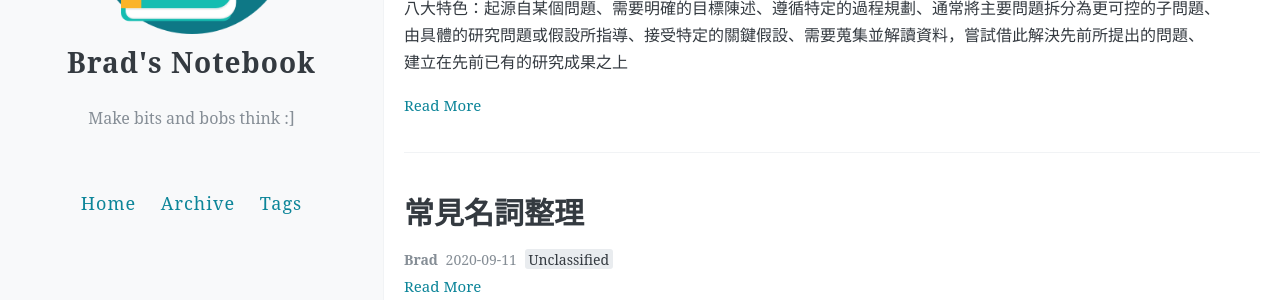
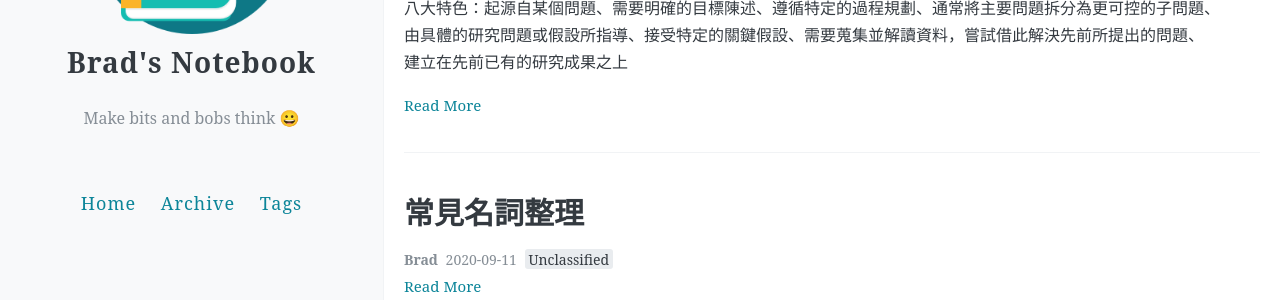
Before and after one commit to BradXiao/BradXiao.github.io, a Jekyll site: the page built from index.html, in a window 1280 px wide. Shown: the part 286-586 px from the top of the page. Built offline with Jekyll 4.4.1, drawn with Linux system fonts in a browser that asks for light colours; the list of posts is cut into pages by our own code; comment, search, counter and statistics services are not loaded; a file with an impossible date is left out.

Commit message:
revise yml

```diff
--- a/_config.yml
+++ b/_config.yml
@@ -1,6 +1,6 @@
 
 name: Brad's Notebook
-description: Make bits and bobs think  :]
+description: Make bits and bobs think 😀
 
 
 #url:
```
